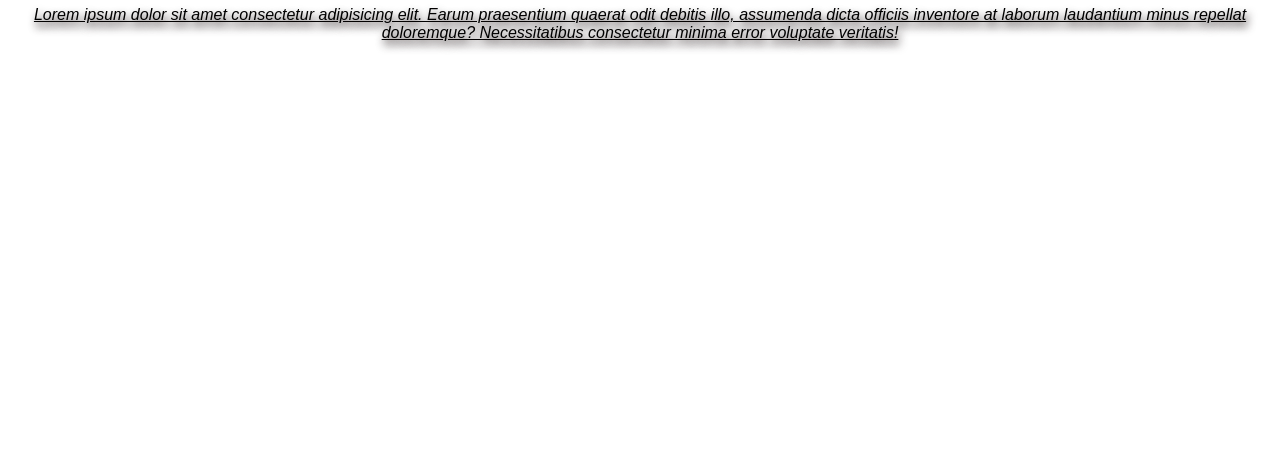
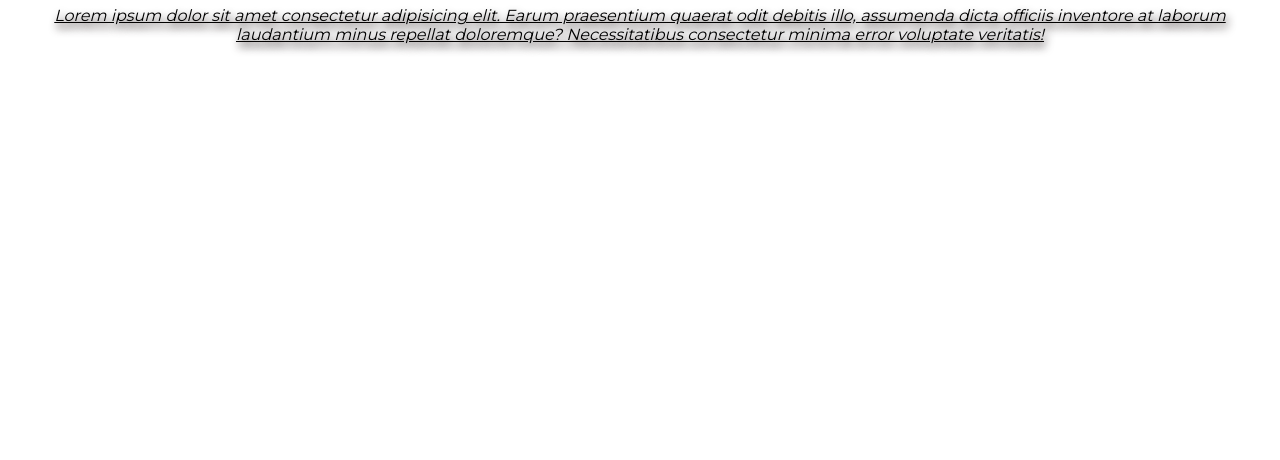
Before and after one commit to jamaludinfikrii/Front_End_JC3_Bandung, a plain HTML site: page HTML&CSS/basic_css.html in a window 1280 px wide. Shown: the part 340-800 px from the top of the page. Drawn offline with Linux system fonts and the light colour scheme.

Commit message:
google font

```diff
--- a/HTML&CSS/basic_css.css
+++ b/HTML&CSS/basic_css.css
@@ -6,7 +6,7 @@
 }
 
 .lorem{
-    font-family: Arial, Helvetica, sans-serif;
+    font-family: Montserrat, Helvetica, sans-serif;
     font-style: italic;
     text-shadow: 2px 5px 8px #1C1213;
     text-decoration: underline;
--- a/HTML&CSS/basic_css.html
+++ b/HTML&CSS/basic_css.html
@@ -2,6 +2,7 @@
     <head>
         <title>Latihan Basic CSS</title>
         <link rel="stylesheet" href="basic_css.css">
+        <link href="https://fonts.googleapis.com/css2?family=Montserrat&display=swap" rel="stylesheet">
     </head>
     <body>
 
```
